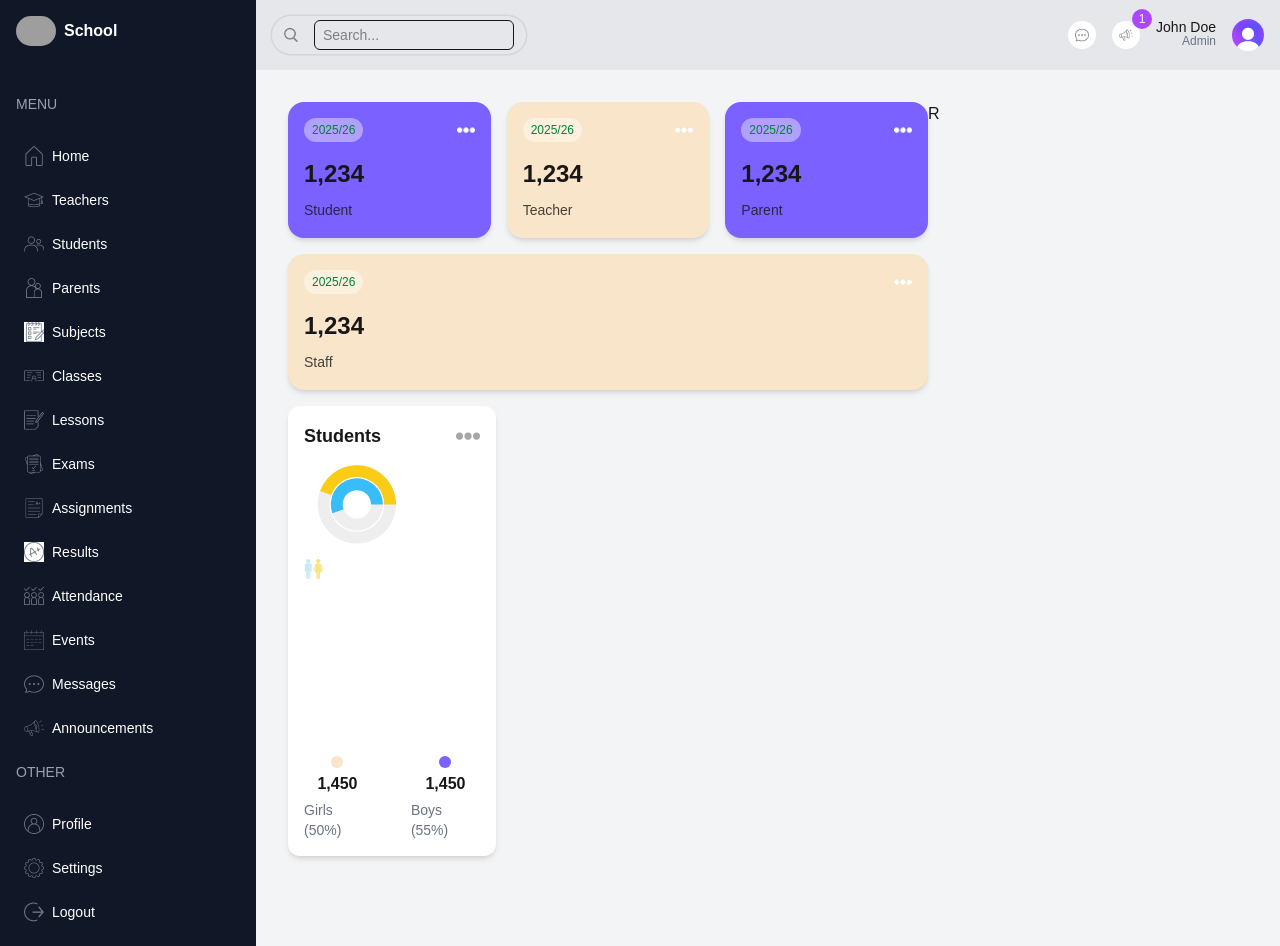
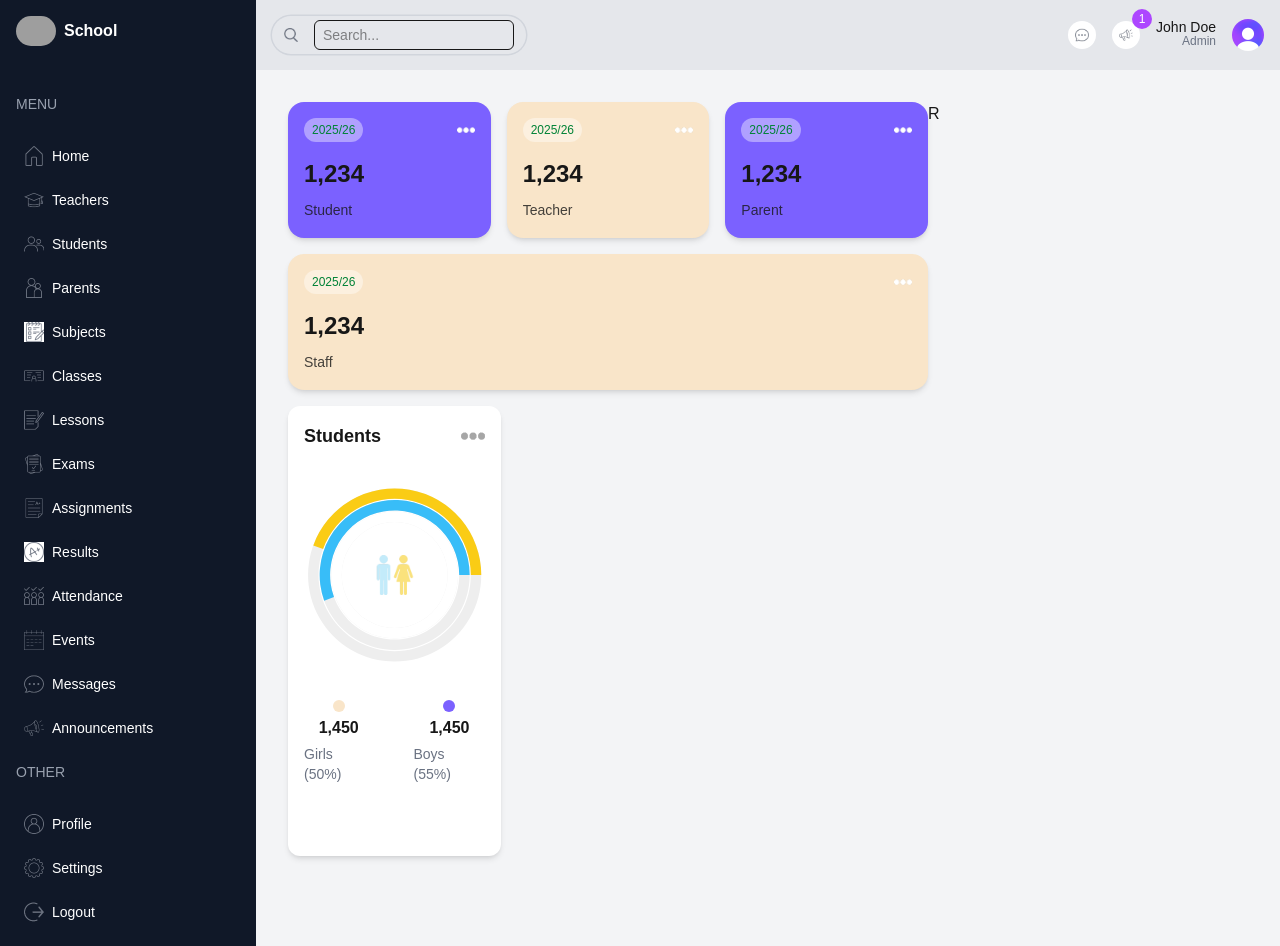
Before and after one commit to rumachoudhury/school-management-dashboard, a Next.js app: page /admin in a window 1280 px wide. Built offline with nearby package versions, Linux system fonts and the light colour scheme; grey boxes are pictures that could not be loaded.

Commit message:
Center image inside CountChart

```diff
--- a/src/components/CountChart.tsx
+++ b/src/components/CountChart.tsx
@@ -1,8 +1,6 @@
 "use client";
 
-import { RadialBarChart, RadialBar, Legend, Tooltip } from "recharts";
-// import { RechartsDevtools } from "@recharts/devtools";
-// import { ResponsiveContainer } from "recharts";
+import { RadialBarChart, RadialBar } from "recharts";
 import Image from "next/image";
 
 // #region Sample data
@@ -50,8 +48,7 @@ function CountChart() {
       </div>
 
       {/*Chart */}
-      <div className="relative w-full h-[75%]">
-        {/* <ResponsiveContainer width="100%" height="100%"> */}
+      {/* <div className="relative w-full h-[300px]">
         <RadialBarChart
           style={{
             width: "100%",
@@ -59,33 +56,43 @@ function CountChart() {
             maxHeight: "80vh",
             aspectRatio: 1.618,
           }}
-          responsive
-          cx="30%"
+          // responsive
+          cx="50%"
           barSize={32}
           data={data}
         >
-          <RadialBar
-            // label={{ position: "insideStart", fill: "#fff" }}
-            background
-            // dataKey="uv"
-            dataKey="count"
-          />
-          {/* <Legend
-            iconSize={10}
-            layout="vertical"
-            verticalAlign="middle"
-            // wrapperStyle={style}
-          /> */}
-          <Tooltip />
-          {/* <RechartsDevtools /> */}
+          <RadialBar background dataKey="count" />
         </RadialBarChart>
-        {/* </ResponsiveContainer> */}
 
         <Image
           src="/images/school-management-dashboard/maleFemale.png"
           alt="Male and female chart icon"
-          width={20}
-          height={20}
+          width={40}
+          height={40}
+          className="absolute top-1/2 left-1/2 -translate-x-1/2 -translate-y-1/2"
+        />
+      </div> */}
+
+      <div className="relative flex justify-center items-center h-[250px]">
+        <RadialBarChart
+          width={250}
+          height={250}
+          cx="50%"
+          cy="50%"
+          innerRadius="60%"
+          outerRadius="100%"
+          barSize={32}
+          data={data}
+        >
+          <RadialBar background dataKey="count" />
+        </RadialBarChart>
+
+        <Image
+          src="/images/school-management-dashboard/maleFemale.png"
+          alt="Male and female chart icon"
+          width={40}
+          height={40}
+          className="absolute"
         />
       </div>
 
```
